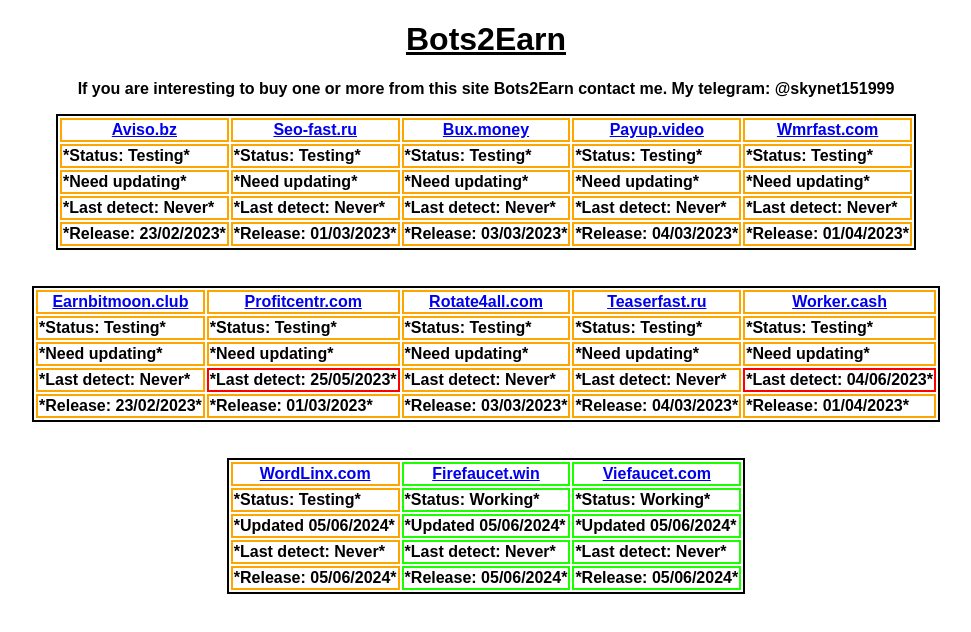
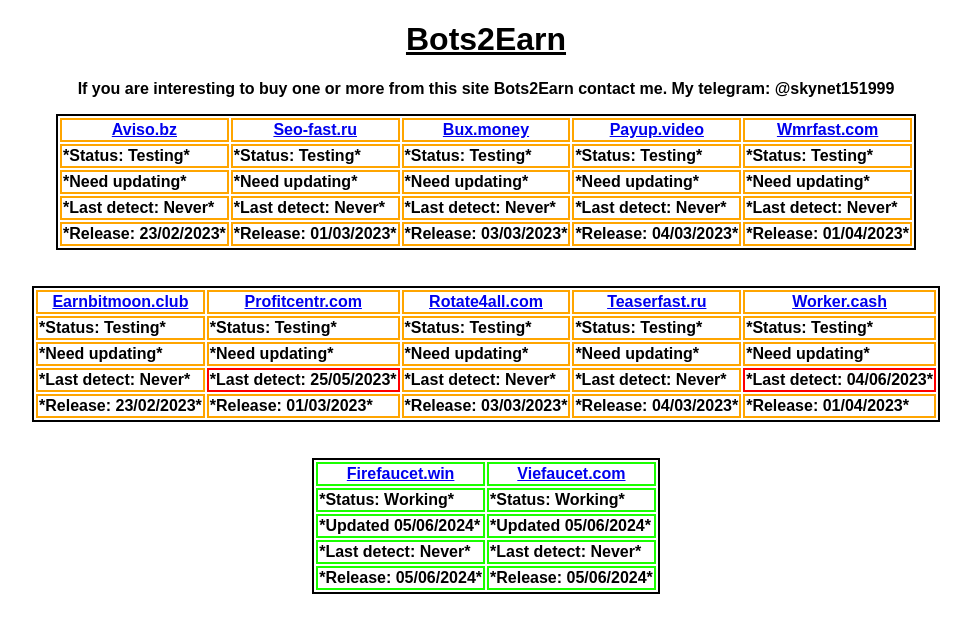
Before and after one commit to skynet19999/Bots2Earn, a plain HTML site: page index.html in a window 1280 px wide. Shown: the whole page, without its empty margins (154-1125 px from the left). Drawn offline with Linux system fonts and the light colour scheme.

Commit message:
Update index.html

```diff
--- a/index.html
+++ b/index.html
@@ -109,35 +109,30 @@
       <table align="center" style="border: 2px solid rgb(0, 0, 0); font-family: Arial;">
         <thead>
           <tr>
-            <th style="border: 2px solid rgb(255, 165, 0);"><a href="https://wordlinx.com/892189" target="_blank">WordLinx.com</a></th>
             <th style="border: 2px solid rgb(26, 255, 0);"><a href="https://firefaucet.win/ref/1188223" target="_blank">Firefaucet.win</a></th>
             <th style="border: 2px solid rgb(26, 255, 0);"><a href="https://viefaucet.com?r=6542d4fbb9811467cf62a63a" target="_blank">Viefaucet.com</a></th>
           </tr>
         </thead>
         <tbody>
           <tr>
-            <td style="border: 2px solid rgb(255, 165, 0);"><b>*Status: Testing*</b></td>
             <td style="border: 2px solid rgb(26, 255, 0);"><b>*Status: Working*</b></td>
             <td style="border: 2px solid rgb(26, 255, 0);"><b>*Status: Working*</b></td>
           </tr>
         </tbody>
         <tbody>
             <tr>
-              <td style="border: 2px solid rgb(255, 165, 0);"><b>*Updated 05/06/2024*</b></td>
               <td style="border: 2px solid rgb(26, 255, 0);"><b>*Updated 05/06/2024*</b></td>
               <td style="border: 2px solid rgb(26, 255, 0);"><b>*Updated 05/06/2024*</b></td>
             </tr>
           </tbody>
           <tbody>
             <tr>
-              <td style="border: 2px solid rgb(255, 165, 0);"><b>*Last detect: Never*</b></td>
               <td style="border: 2px solid rgb(26, 255, 0);"><b>*Last detect: Never*</b></td>
               <td style="border: 2px solid rgb(26, 255, 0);"><b>*Last detect: Never*</b></td>
             </tr>
           </tbody>
           <tbody>
             <tr>
-              <td style="border: 2px solid rgb(255, 165, 0);"><b>*Release: 05/06/2024*</b></td>
               <td style="border: 2px solid rgb(26, 255, 0);"><b>*Release: 05/06/2024*</b></td>
               <td style="border: 2px solid rgb(26, 255, 0);"><b>*Release: 05/06/2024*</b></td>
             </tr>
```
